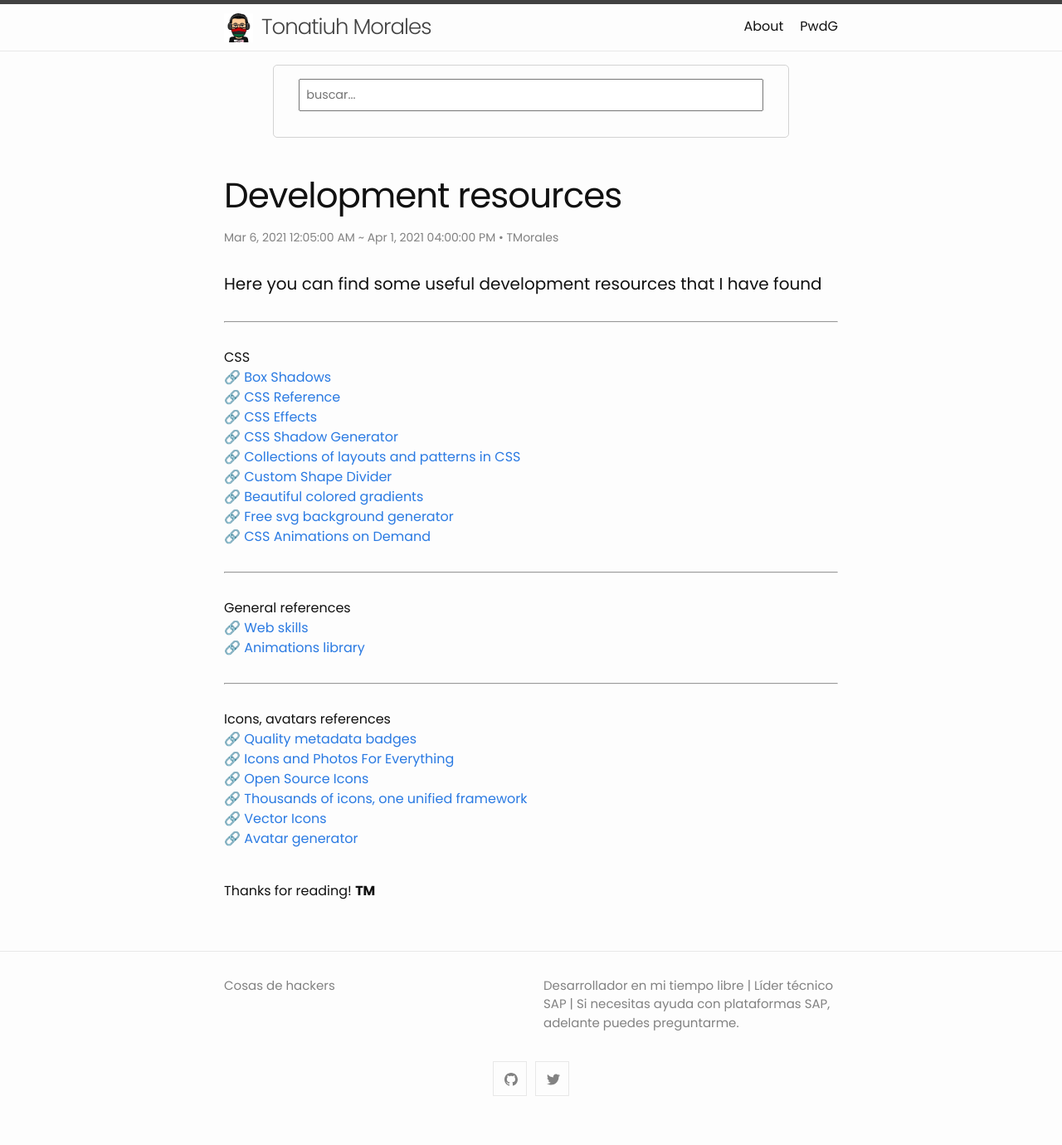
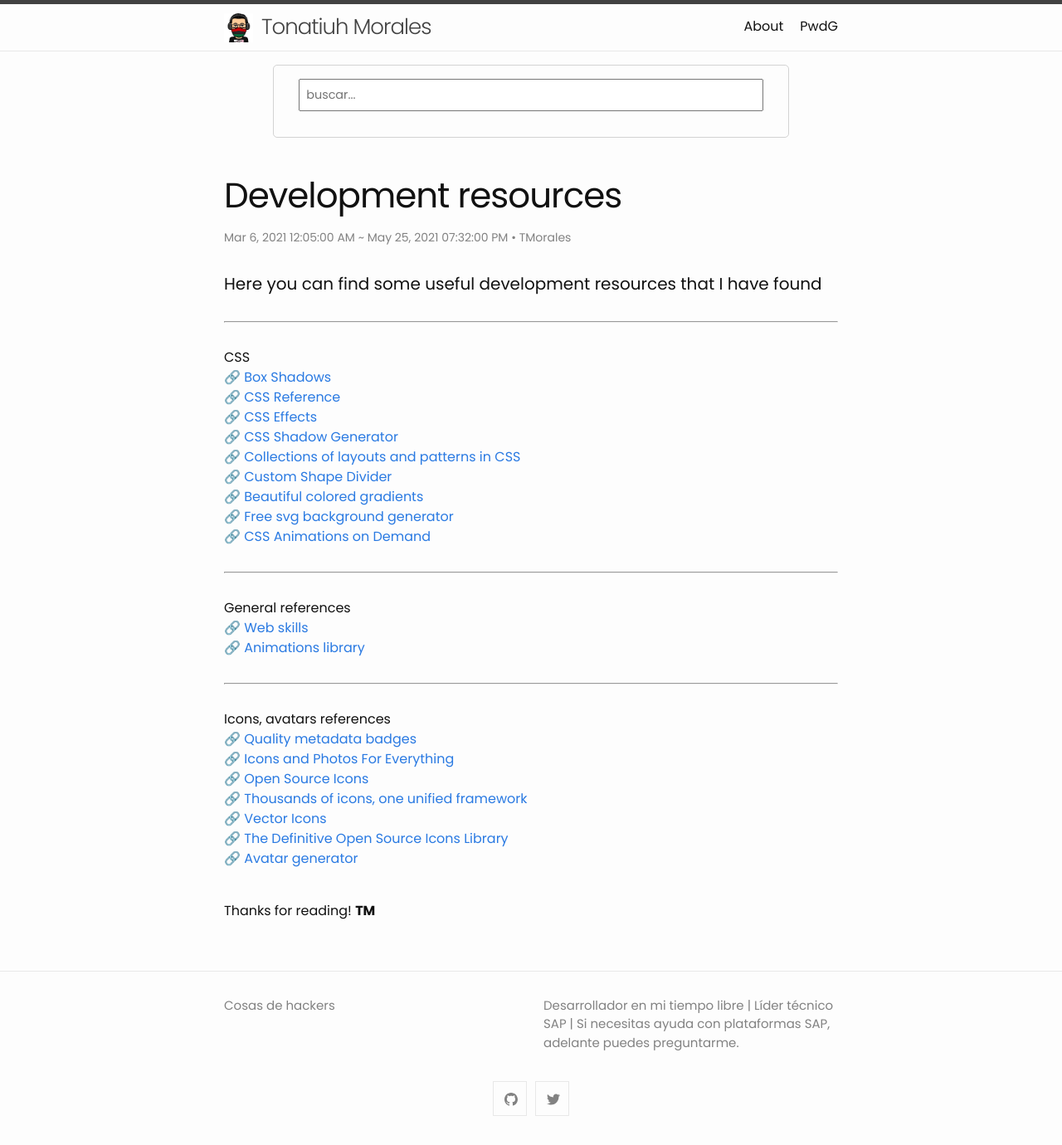
Before and after one commit to blackc0mb/blog, a Jekyll site: the page built from _posts/2021-03-05-resources.md, in a window 1280 px wide. Shown: the whole page at 83% size. Built offline with Jekyll 4.4.1, drawn with Linux system fonts in a browser that asks for light colours; comment, search, counter and statistics services are not loaded; before the commit the page ends 1356 px from its top, so only the background shows below that.

Commit message:
Update recources.md

```diff
--- a/_posts/2021-03-05-resources.md
+++ b/_posts/2021-03-05-resources.md
@@ -3,7 +3,7 @@ title: Development resources
 layout: post
 description: Useful development resources
 date: 2021-03-06 00:05
-modified_date: 2021-04-01 16:00
+modified_date: 2021-05-25 19:32
 author: TMorales
 tag: resources
 ---
@@ -32,6 +32,7 @@ Icons, avatars references<br/>
 🔗 <a href="https://ionicons.com/" target="_blank">Open Source Icons</a><br/>
 🔗 <a href="https://iconify.design/" target="_blank">Thousands of icons, one unified framework</a><br/>
 🔗 <a href="https://fontawesome.com/" target="_blank">Vector Icons</a><br/>
+🔗 <a href="https://iconoir.com/" target="_blank">The Definitive Open Source Icons Library</a><br/>
 🔗 <a href="https://getavataaars.com/" target="_blank">Avatar generator</a><br/><br/>
 
 Thanks for reading! **TM**
```
